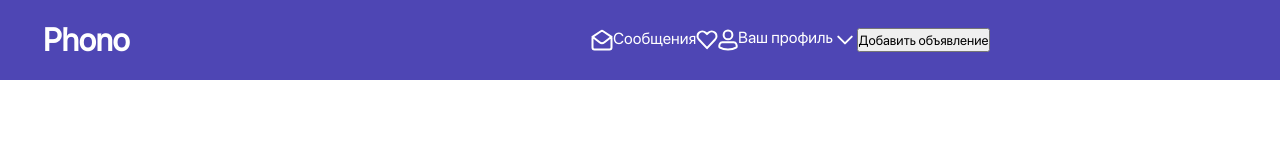
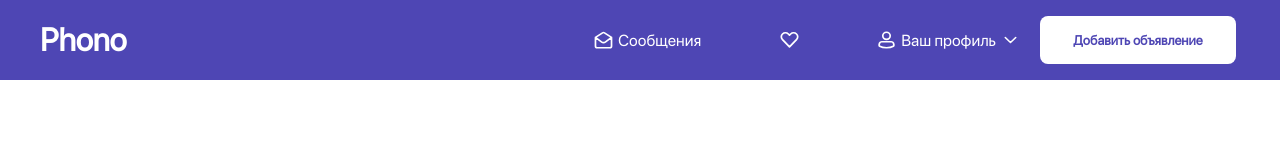
Before and after one commit to AbdulazizbekAbdusodiqov/frontend-hemowork3, a plain HTML site: page index.html in a window 1280 px wide. Drawn offline with Linux system fonts and the light colour scheme.

Commit message:
finish navbar

```diff
--- a/css/style.css
+++ b/css/style.css
@@ -13,7 +13,7 @@ header{
     background-color: #4E46B4;
 }
 .container{
-    max-width: 1194px;
+    max-width: 1200px;
     margin: 0px auto;
 }
 .navbar{
@@ -27,12 +27,31 @@ header{
 .navbar__menu{
     display: flex;
     width: 646px;
+    gap: 20px;
 }
 .menu__items{
     display: flex;
     align-items: center;
-
+    width: 426px;
+    justify-content: space-between;
 }
 .menu__item{
     display: flex;
+    align-self: center;
+    justify-content: space-between;
+    gap: 5px;
 }
+.menu__item img{
+    width: 19px;
+    height: 18.6px;
+}
+
+.navbar__menu button{
+    width: 196px;
+    height: 48px;
+    border: none;
+    border-radius: 8px;
+    background-color: #FFFFFF;
+    color: #4E46B4;
+    font-weight: 600;
+}
--- a/index.html
+++ b/index.html
@@ -25,7 +25,7 @@
                         <img src="./img/Controls.svg" alt="controls">
                     </div>
                 </div>
-                <button>Добавить объявление</button>
+                <button class="btn">Добавить объявление</button>
             </div>
         </div>
     </header>
```
